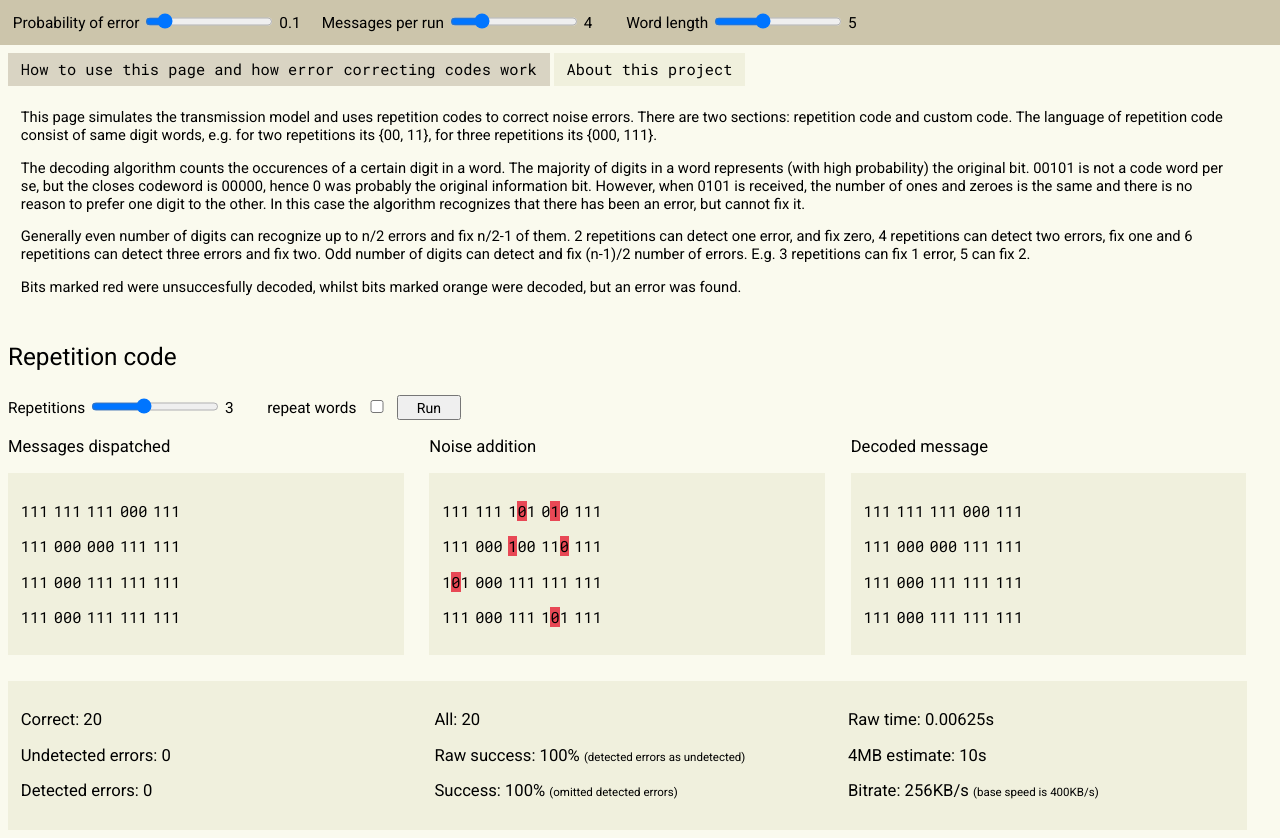
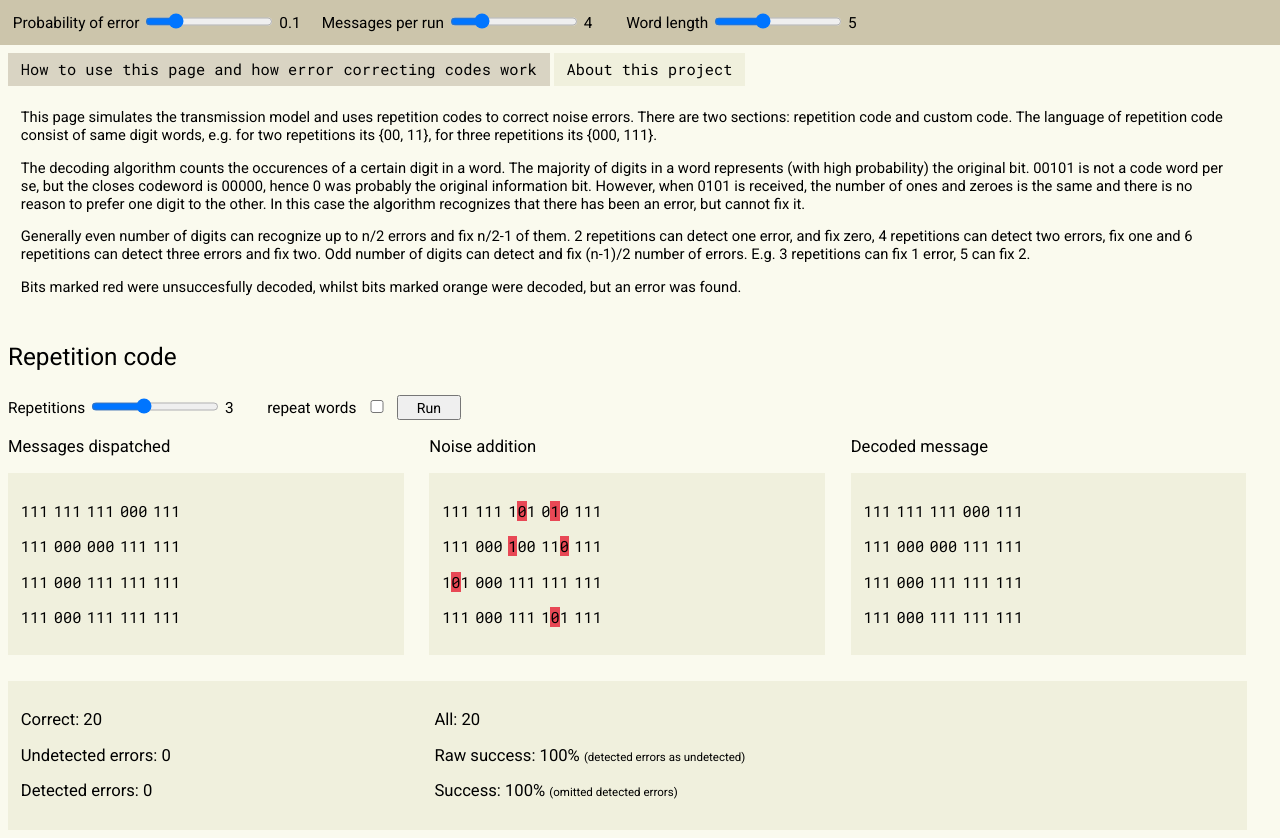
Before and after one commit to ViliX64/TransmissionNoiseSimulator, a plain HTML site: page index.html in a window 1280 px wide. Drawn offline with nearby package versions, Linux system fonts and the light colour scheme.

Commit message:
removed bitrate

```diff
--- a/index.html
+++ b/index.html
@@ -13,7 +13,7 @@
 <body style='padding-top: 3.5vw; background-color: #FAFAEE;'>
   <div style='position: fixed; top: 0; left: 0; right: 0; padding-left: 1vw; padding-top: 1vw; background-color: #CCC5AB; height: 2.5vw;'> <!-- make this absolute overlay? -->
     <span class='title_0'>Probability of error </span>
-    <input onchange='error_probability_txt.text($(this).val());' type='range' min='0' max='1' step='0.01' value='0.1'style='width: 10vw; height: 1vw;'>
+    <input onchange='error_probability_txt.text($(this).val());' type='range' min='0' max='0.5' step='0.01' value='0.1'style='width: 10vw; height: 1vw;'>
     <span id='error_probability_txt' class='val_txt'>0.1</span>
     <!-- BURST ERROR SLIDER -->
     <span class='title_0'>Messages per run </span>
@@ -87,11 +87,6 @@
       <p class='title_2'>Raw success:  <span id='result_raw_success'>50</span>% <span class='text_0'>(detected errors as undetected)</span></p>
       <p class='title_2'>Success:  <span id='result_recalc_success'>60</span>% <span class='text_0'>(omitted detected errors)</span></p>
     </div>
-    <div style='display: inline-block; width: 28vw;'>
-      <p class='title_2'>Raw time:  <span id='result_time_total'>50</span>s</p>
-      <p class='title_2'>4MB estimate:  <span id='result_est'>60</span>s</p>
-      <p class='title_2'>Bitrate:  <span id='result_bitrate'>20</span>KB/s <span class='text_0'>(base speed is 400KB/s)</span></p>
-    </div>
   </div>
 
 
--- a/index.js
+++ b/index.js
@@ -15,7 +15,6 @@ var result_raw_success = $('#result_raw_success');
 var result_recalc_success = $('#result_recalc_success');
 var result_time_total = $('#result_time_total');
 var result_est = $('#result_est');
-var result_bitrate = $('#result_bitrate');
 
 var messagesPerRun, wordLength, errorProbability;
 var repetition = new Repetition();
@@ -67,13 +66,4 @@ function repetitionRun() {
   result_raw_success.text(Math.floor(result.correct/result.all*100));
   result_recalc_success.text(Math.floor(result.correct/(result.all-result.detected)*100));
 
-  var baseSpeed = 400.0*8.0;
-  result_time_total.text(result.all/baseSpeed);
-//  var bitrate = ((baseSpeed*(result.correct+result.detected)/result.all, 1))/Math.pow(result.undetected+1, .5)/8;
-  var oneBit = Math.pow(result.all/result.correct, 2)/(baseSpeed/1000);
-  var mod = [1.3, 2, 2.5, 2.2, 2, 1.7, 1.6, 1.5, 1.4, 1.3, 1.2, 1.1, 1.0][repetitions-1];
-  var bitrate = baseSpeed/oneBit/100*mod;
-  result_bitrate.text(Math.floor(bitrate * 10)/10);
-
-  result_est.text(Math.floor((4*1000)/((result.correct+result.detected)/result.all*400) ));
 }
```
